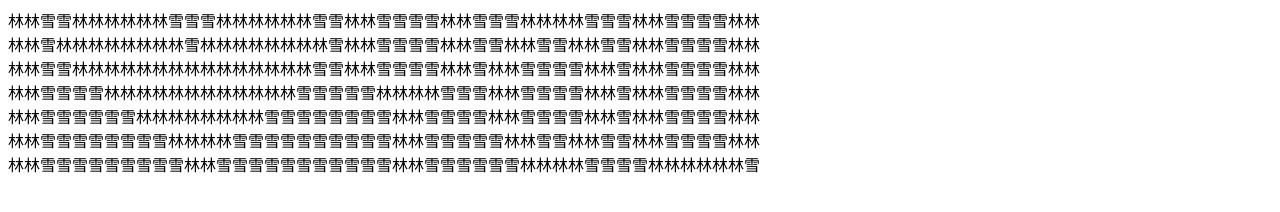
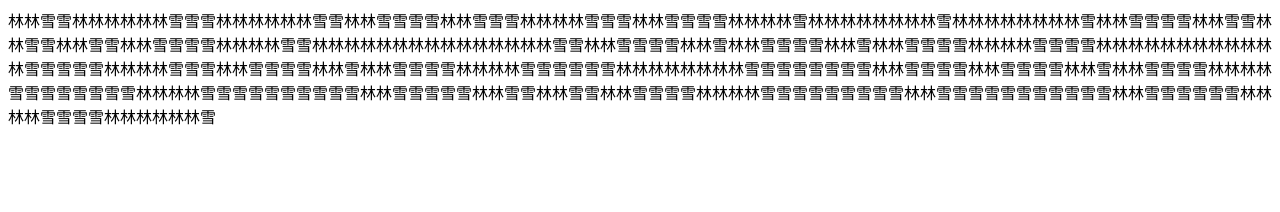
Before and after one commit to shanlisi/test, a plain HTML site: page index.html in a window 1280 px wide. Drawn offline with Linux system fonts and the light colour scheme.

Commit message:
Update index.html

```diff
--- a/index.html
+++ b/index.html
@@ -1,21 +1,12 @@
 <!DOCTYPE html>
 <html lang="en">
   <head>
-    <meta charset="UTF-8">
-    <meta http-equiv="X-UA-Compatible" content="IE=edge">
-    <meta name="viewport" content="width=device-width, initial-scale=1.0">
-    <title>test</title>
-    <style>
-      .test {
-        background: white;
-        width: 760px;
-        word-wrap: break-word;
-        word-break: normal;
-      }
-    </style>
+    <meta charset="UTF-8" />
+    <meta http-equiv="X-UA-Compatible" content="IE=edge" />
+    <meta name="viewport" content="width=device-width, initial-scale=1.0" />
   </head>
   <body>
-    <div class="test">
+    <div>
       林林雪雪林林林林林林雪雪雪林林林林林林雪雪林林雪雪雪雪林林雪雪雪林林林林雪雪雪林林雪雪雪雪林林林林雪林林林林林林林林雪林林林林林林林林雪林林雪雪雪雪林林雪雪林林雪雪林林雪雪林林雪雪雪雪林林林林雪雪林林林林林林林林林林林林林林林雪雪林林雪雪雪雪林林雪林林雪雪雪雪林林雪林林雪雪雪雪林林林林雪雪雪雪林林林林林林林林林林林林雪雪雪雪雪林林林林雪雪雪林林雪雪雪雪林林雪林林雪雪雪雪林林林林雪雪雪雪雪雪林林林林林林林林雪雪雪雪雪雪雪雪林林雪雪雪雪林林雪雪雪雪林林雪林林雪雪雪雪林林林林雪雪雪雪雪雪雪雪林林林林雪雪雪雪雪雪雪雪雪雪林林雪雪雪雪雪林林雪雪林林雪雪林林雪雪雪雪林林林林雪雪雪雪雪雪雪雪雪林林雪雪雪雪雪雪雪雪雪雪雪林林雪雪雪雪雪雪林林林林雪雪雪雪林林林林林林雪
     </div>
   </body>
```
Lines whose indentation alone changed are shown as unchanged.
